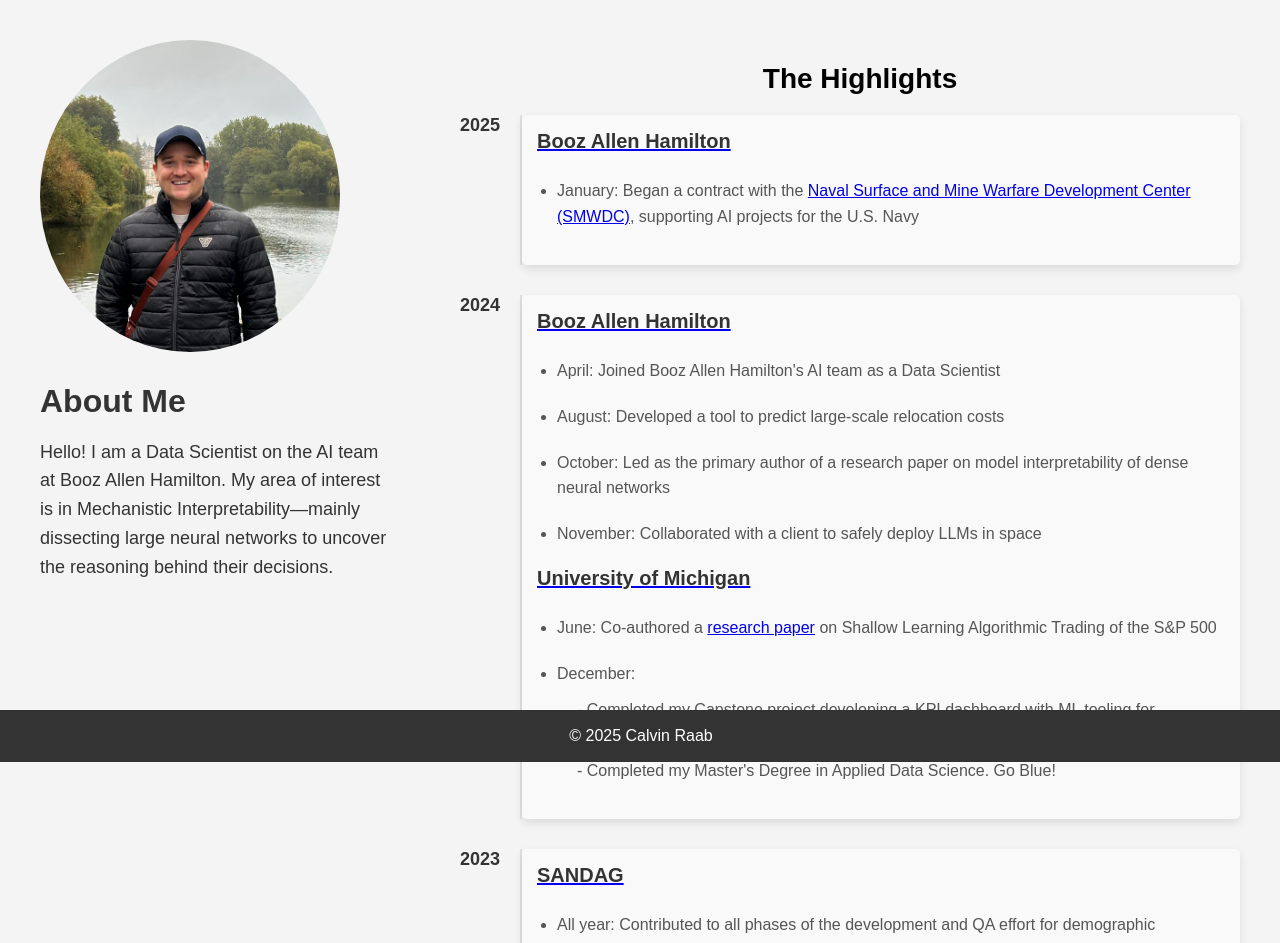
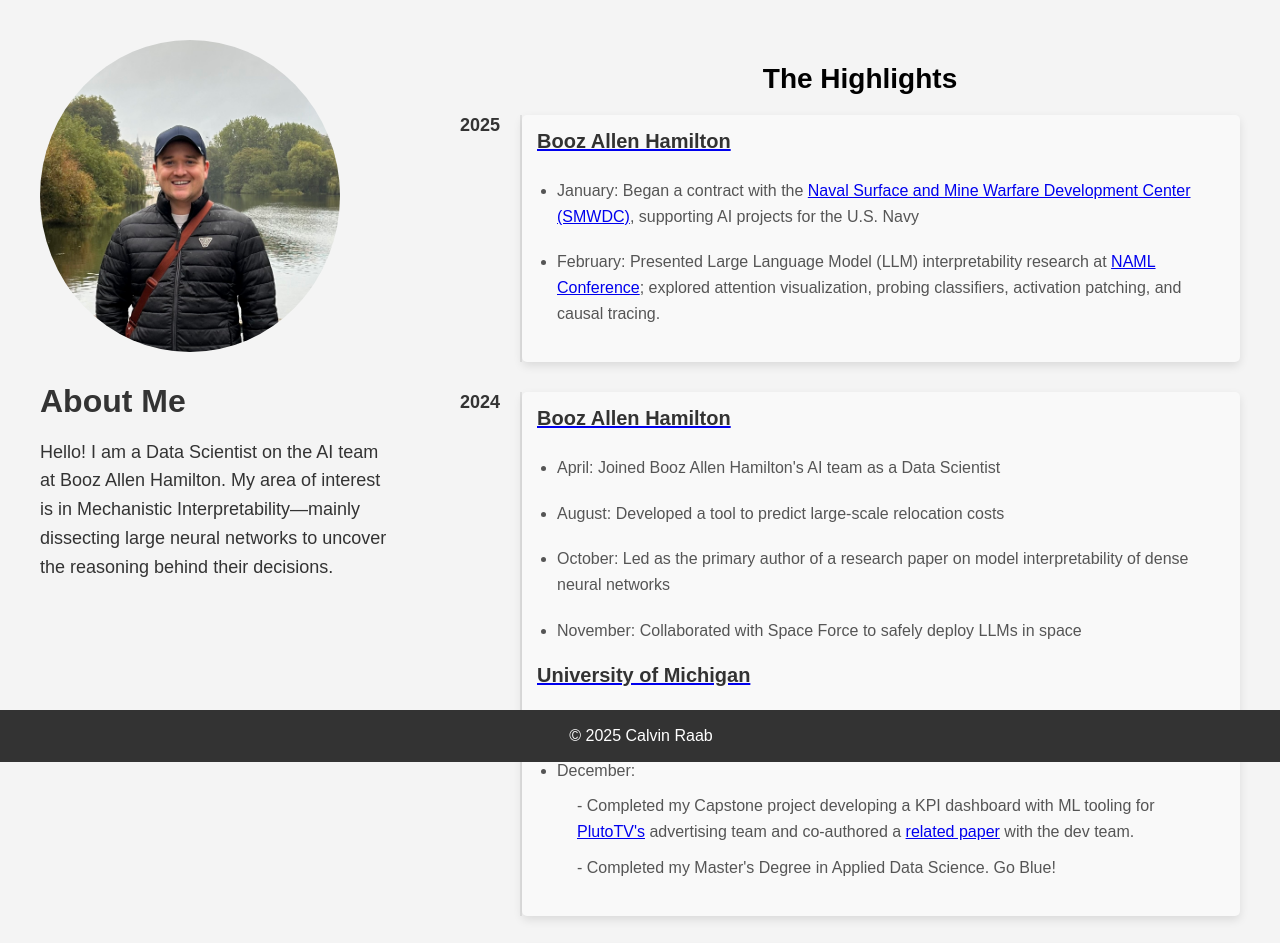
Before and after one commit to calvinraab/personal_website, a Flask app: page / in a window 1280 px wide. Shown: the part 38-981 px from the top of the page. Run offline with Flask 3, Linux system fonts and the light colour scheme.

Commit message:
NAML Conference Info Added

```diff
--- a/templates/home.html
+++ b/templates/home.html
@@ -34,6 +34,10 @@
                   January: Began a contract with the <a href="https://www.surfpac.navy.mil/nsmwdc/" target="_blank">
                     Naval Surface and Mine Warfare Development Center (SMWDC)</a>, supporting AI projects for the U.S. Navy
                 </li>
+                <li>
+                  February: Presented Large Language Model (LLM) interpretability research at <a href="https://www.niwcpacific.navy.mil/Connect/Events/Naval-Applications-of-Machine-Learning-NAML/" target="_blank">
+                    NAML Conference</a>; explored attention visualization, probing classifiers, activation patching, and causal tracing.
+                </li>
               </ul>
             </div>
           </div>
@@ -55,7 +59,7 @@
           October: Led as the primary author of a research paper on model interpretability of dense neural networks
         </li>
         <li>
-          November: Collaborated with a client to safely deploy LLMs in space
+          November: Collaborated with Space Force to safely deploy LLMs in space
         </li>
       </ul>
       <a href="https://umich.edu/" target="_blank">
```
Also changed, not shown: 3 other files.
